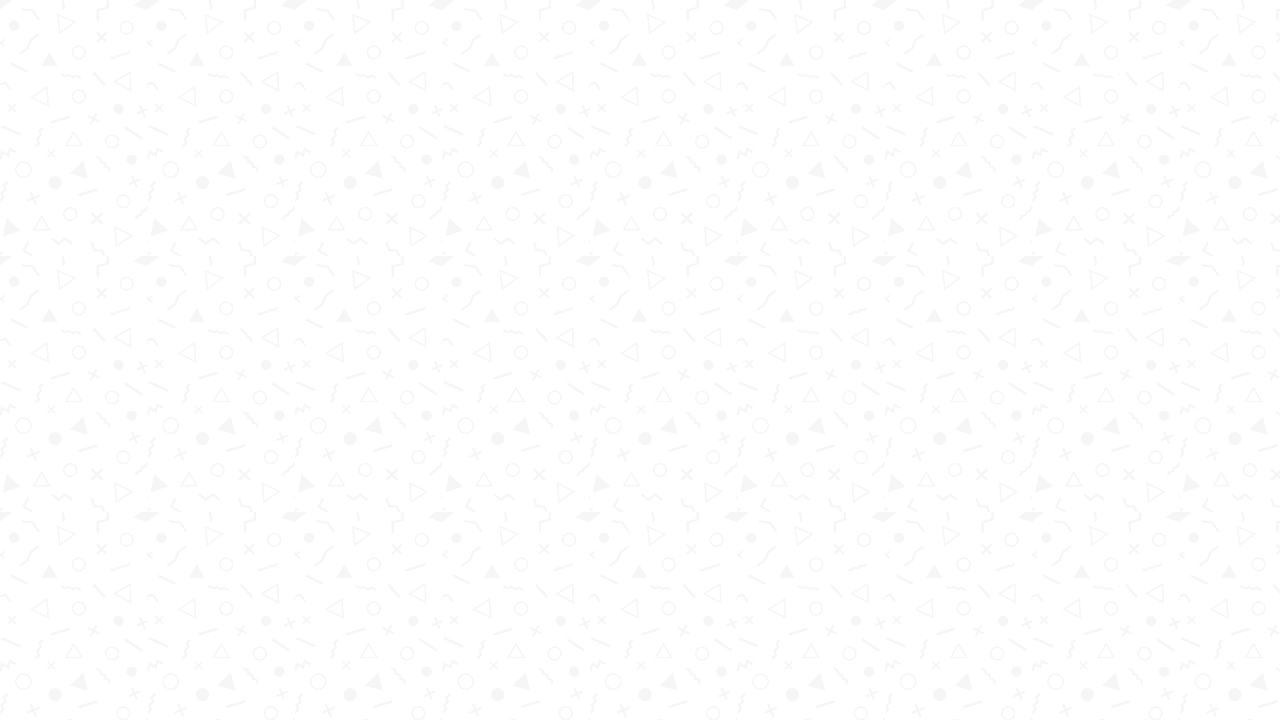
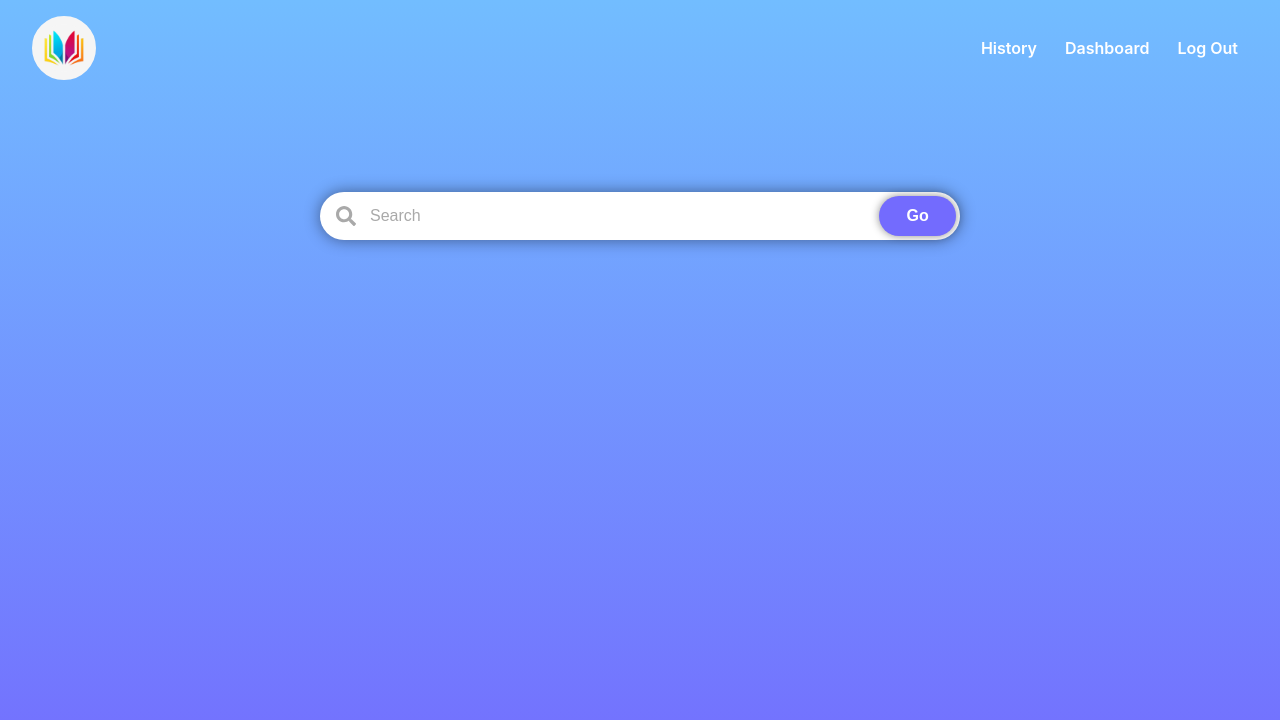
Before and after one commit to meganindya/library-management-system, a React (Create React App) app in the folder frontend/: page /browse in a window 1280 px wide. Shown: the top 720 px of the page. Built offline with nearby package versions, Linux system fonts and the light colour scheme.

Commit message:
Create browse nav bar

```diff
--- a/frontend/src/App.scss
+++ b/frontend/src/App.scss
@@ -2,6 +2,7 @@
 
 #back-overlay {
   position: fixed;
+  z-index: -1;
   top: 0;
   left: 0;
   width: 100vw;
--- a/frontend/src/App.tsx
+++ b/frontend/src/App.tsx
@@ -2,6 +2,7 @@ import React from 'react';
 import { BrowserRouter, Switch, Route, Redirect } from 'react-router-dom';
 
 import AuthPage from './pages/Auth';
+import BrowsePage from './pages/Browse';
 
 import './App.scss';
 
@@ -13,8 +14,9 @@ export default class App extends React.Component {
           <div id="back-overlay"></div>
           <main id="main-content">
             <Switch>
-              <Redirect from="/" to="/auth" exact />
+              <Redirect from="/" to="/browse" exact />
               <Route path="/auth" component={AuthPage} />
+              <Route path="/browse" component={BrowsePage} />
             </Switch>
           </main>
         </React.Fragment>
--- a/frontend/src/colors.scss
+++ b/frontend/src/colors.scss
@@ -1,3 +1,7 @@
 $accentDark: #72bdff;
 $accentLight: #8ecaff;
-$shadow: rgba(0, 0, 0, 0.25);
+$accentSecondary: #736bfe;
+$shadow: rgba(0, 0, 0, 0.45);
+$lightgray: darkgray;
+$darkgray: #666;
+$whitesmoke: whitesmoke;
--- /dev/null
+++ b/frontend/src/components/SearchBar/SearchBar.scss
@@ -0,0 +1,59 @@
+@import '../../colors';
+
+.search-box {
+  width: 40rem;
+  height: 3rem;
+  box-sizing: border-box;
+  border-radius: 1.5rem;
+  display: flex;
+  flex-direction: row;
+  align-items: center;
+  background: white;
+  box-shadow: 0 0 1rem 0 $shadow;
+
+  * {
+    box-sizing: border-box;
+    border: none;
+    font-family: 'Open Sans' sans-serif;
+    font-size: 1rem;
+  }
+
+  *:focus {
+    outline: none;
+  }
+
+  svg {
+    margin-left: 1rem;
+    font-size: 1.25rem;
+    color: $lightgray;
+  }
+
+  ::placeholder {
+    color: $lightgray;
+  }
+
+  input[type='text'] {
+    height: 100%;
+    width: 100%;
+    margin: 0 0.75rem;
+    color: $darkgray;
+  }
+
+  input[type='submit'] {
+    height: 2.5rem;
+    width: 6rem;
+    margin: 0.25rem;
+    border-radius: 1.25rem;
+    font-weight: 600;
+    color: white;
+    background: $accentSecondary;
+    box-shadow: 0 0 0.5rem 0 $shadow;
+    cursor: pointer;
+    transition: all 0.25s ease;
+  }
+
+  input[type='submit']:hover,
+  input[type='submit']:focus {
+    background: $accentDark;
+  }
+}
--- /dev/null
+++ b/frontend/src/components/SearchBar/SearchBar.tsx
@@ -0,0 +1,17 @@
+import React from 'react';
+
+import { FontAwesomeIcon } from '@fortawesome/react-fontawesome';
+import { faSearch } from '@fortawesome/free-solid-svg-icons';
+import './SearchBar.scss';
+
+export default class SearchBar extends React.Component {
+  render() {
+    return (
+      <form action="" className="search-box">
+        <FontAwesomeIcon icon={faSearch} className="input-field-icon" />
+        <input type="text" placeholder="Search" />
+        <input type="submit" value="Go" />
+      </form>
+    );
+  }
+}
--- /dev/null
+++ b/frontend/src/pages/Browse.scss
@@ -0,0 +1,89 @@
+@import '../colors';
+
+nav {
+  position: fixed;
+  top: 0;
+  width: 100vw;
+  height: 100vh;
+  box-sizing: border-box;
+  display: flex;
+  flex-direction: column;
+  align-items: center;
+  justify-content: start;
+  font-family: 'Raleway' sans-serif;
+  background: linear-gradient($accentDark, $accentSecondary);
+  box-shadow: 0 0 1rem 0.5rem $shadow;
+  transition: all 0.5s ease;
+
+  * {
+    transition: all 0.5s ease;
+  }
+
+  .nav-row {
+    width: 100vw;
+    height: 6rem;
+    box-sizing: border-box;
+    padding: 2rem;
+    display: flex;
+    flex-direction: row;
+    align-items: center;
+    justify-content: space-between;
+
+    .logo {
+      width: 3rem;
+      height: 3rem;
+      border-radius: 50%;
+      border: 0.5rem solid $whitesmoke;
+      background: url('/logo.png') $whitesmoke no-repeat;
+      background-size: cover;
+    }
+
+    ul {
+      display: flex;
+      flex-direction: row;
+      list-style: none;
+    }
+
+    ul li:not(:first-of-type) {
+      margin-left: 0.5rem;
+    }
+
+    ul li a {
+      padding: 0.375rem 0.625rem 0.625rem 0.625rem;
+      border-radius: 0.25rem;
+      font-weight: 600;
+      color: white;
+      text-decoration: none;
+      cursor: pointer;
+      transition: all 0.25s ease;
+    }
+
+    ul li a:hover,
+    ul li a:focus {
+      background-color: $accentLight;
+    }
+  }
+
+  form {
+    position: absolute;
+    top: 12rem;
+  }
+}
+
+// nav:hover {
+//   height: 13rem;
+
+//   form {
+//     top: 6rem;
+//   }
+// }
+
+section {
+  margin-top: 13rem;
+
+  div {
+    width: 600px;
+    height: 400px;
+    background: red;
+  }
+}
--- /dev/null
+++ b/frontend/src/pages/Browse.tsx
@@ -0,0 +1,33 @@
+import React from 'react';
+import { Link } from 'react-router-dom';
+
+import SearchBar from '../components/SearchBar/SearchBar';
+
+import './Browse.scss';
+
+export default class BrowsePage extends React.Component {
+  render() {
+    return (
+      <React.Fragment>
+        <nav>
+          <div className="nav-row">
+            <div className="logo"></div>
+            <ul>
+              <li>
+                <Link to="/">History</Link>
+              </li>
+              <li>
+                <Link to="/">Dashboard</Link>
+              </li>
+              <li>
+                <Link to="/">Log Out</Link>
+              </li>
+            </ul>
+          </div>
+          <SearchBar />
+        </nav>
+        <section></section>
+      </React.Fragment>
+    );
+  }
+}
```
